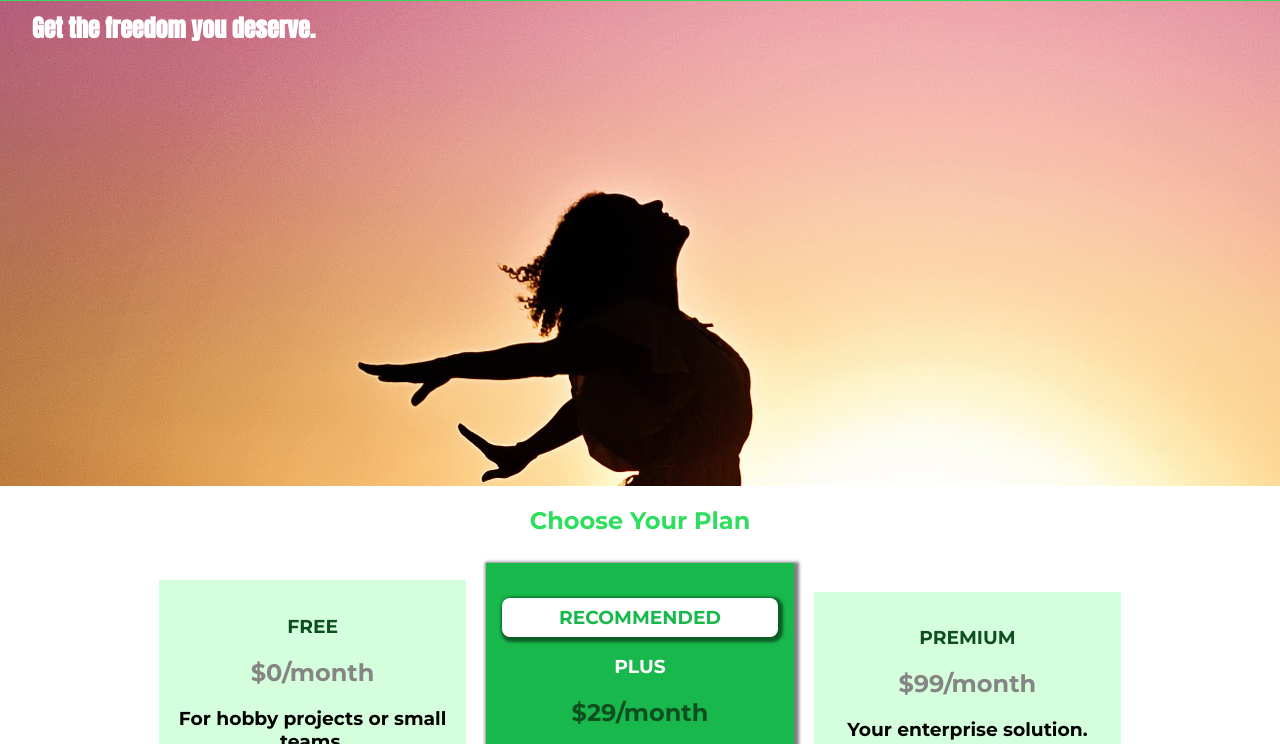
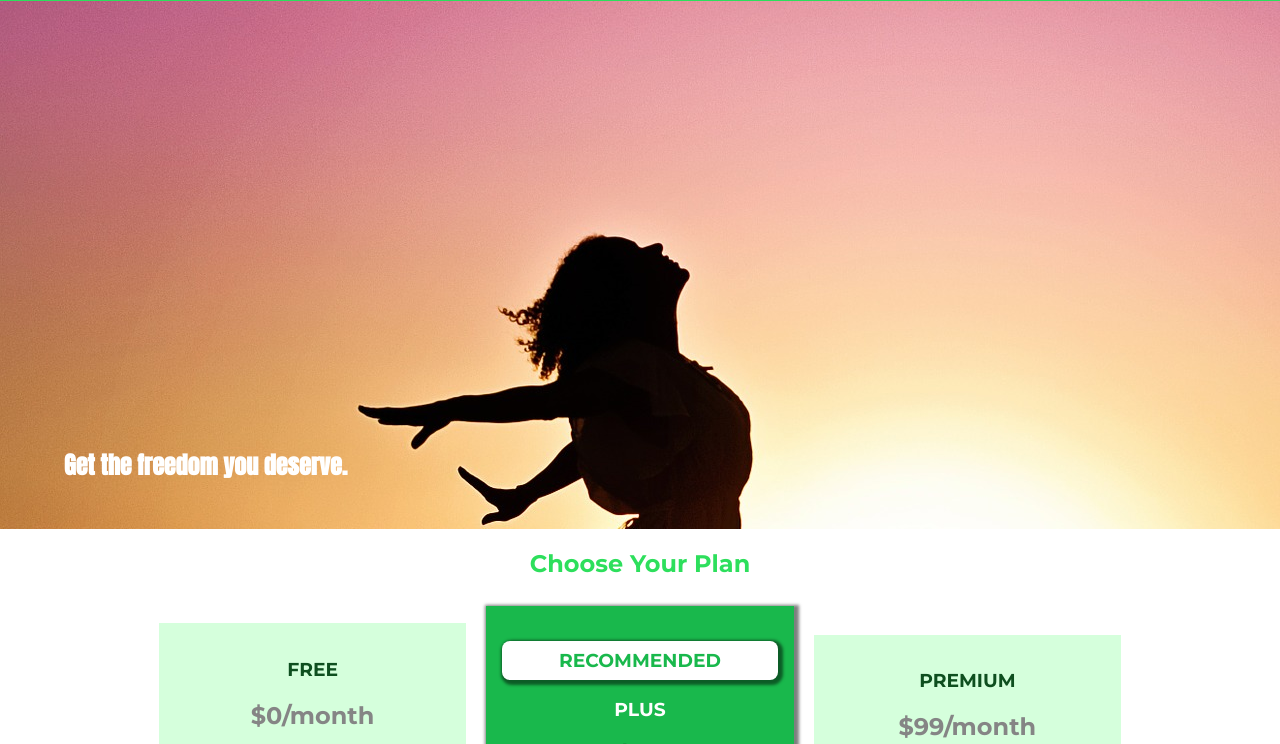
Before and after one commit to chungphamhn/host-packages, a plain HTML site: page index.html in a window 1280 px wide. Shown: the part 42-786 px from the top of the page. Drawn offline with Linux system fonts and the light colour scheme.

Commit message:
fix background image, add background image to packages

```diff
--- a/main.css
+++ b/main.css
@@ -4,7 +4,9 @@
     background: url("freedom.jpg");
     width: 100%;
     height: 528px;
-    padding: 32px;
+    padding: 10px;
+    margin-top: 43px;
+    position: relative;
 }
 
 .section-title {
@@ -15,6 +17,9 @@
 #product-overview h1 {
     color: white;
     font-family: 'Anton', sans-serif;
+    position: absolute;
+    bottom: 5%;
+    left: 5%;
 }
 
 .plan__list {
--- a/packages/packages.css
+++ b/packages/packages.css
@@ -16,6 +16,7 @@ main {
     border: 4px solid #034f1f;
     border-left: none;
     position: relative;
+    z-index: 0;
 }
 
 .package a {
@@ -41,6 +42,7 @@ main {
     color: white;
     background: #ff5454;
     padding: 8px;
+    z-index: 10;
 }
 
 .package__subtitle {
```
